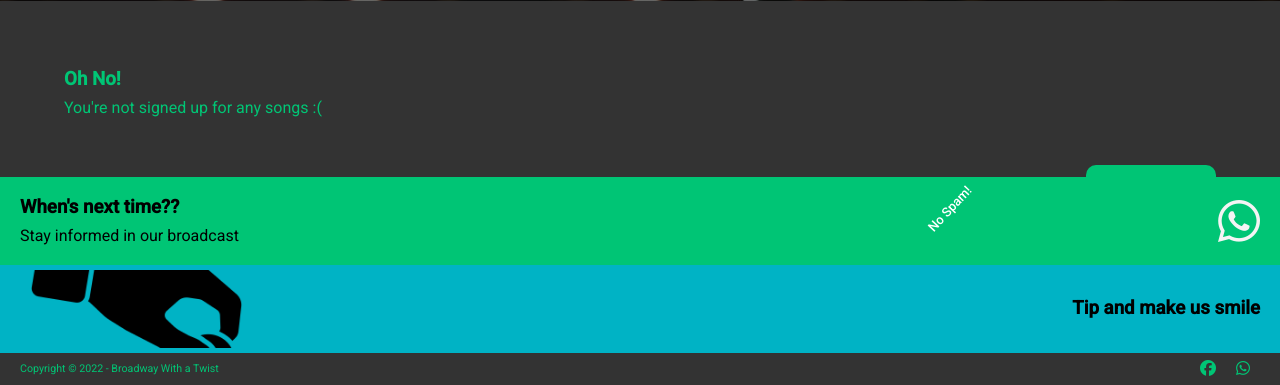
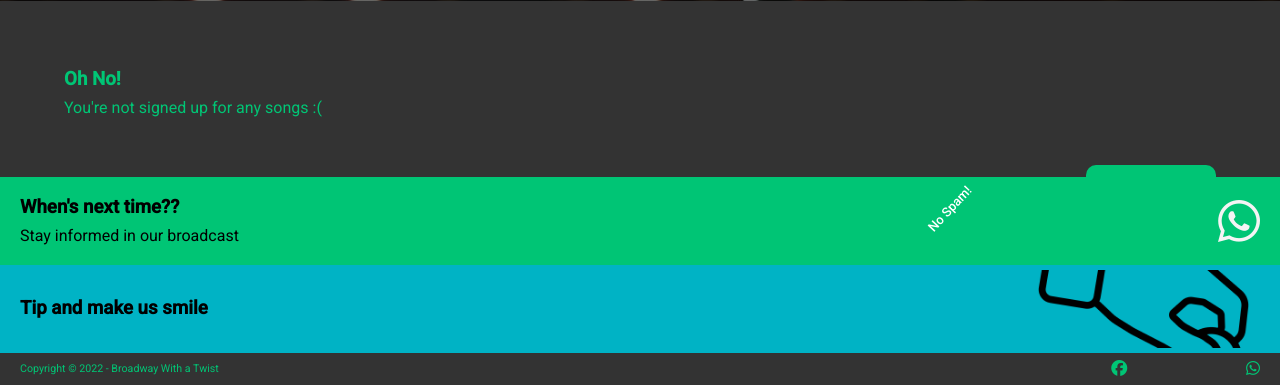
Before and after one commit to alonaviv/twist, a Django app: page /home in a window 1280 px wide. Shown: the part 415-800 px from the top of the page. Run offline with Django 3.2, Linux system fonts and the light colour scheme; the visitor is signed in with stand-in values (Sample User, id 1); data that the repository does not hold is empty; some libraries are stand-ins or nearby versions; some web fonts are replaced.

Commit message:
small UI improvements

```diff
--- a/song_signup/static/css/main.css
+++ b/song_signup/static/css/main.css
@@ -536,11 +536,11 @@ nav {
     width: 30%; }
   #tip-us .column-1 {
     display: flex;
-    justify-content: flex-end;
+    justify-content: flex-start;
     align-items: center; }
   #tip-us .column-2 {
     display: flex;
-    justify-items: center;
+    justify-content: flex-end;
     align-items: center; }
     #tip-us .column-2 img {
       object-fit: cover;
@@ -663,11 +663,11 @@ footer {
       font-size: 10.666rem; }
     footer .container #footer-links {
       height: 100%;
+      width: 12%;
       display: flex;
       flex-direction: row;
-      justify-content: center;
+      justify-content: space-between;
       align-items: center; }
       footer .container #footer-links i {
         height: 100%;
-        width: auto;
-        margin: 0 10rem; }
+        width: auto; }
--- a/song_signup/static/scss/_home.scss
+++ b/song_signup/static/scss/_home.scss
@@ -143,6 +143,7 @@
   i {
     color: #f4f4f4;
   }
+
   .column-1 {
     display: flex;
     flex-direction: column;
@@ -178,13 +179,13 @@
 
   .column-1 {
     display: flex;
-    justify-content: flex-end;
+    justify-content: flex-start;
     align-items: center;
   }
 
   .column-2 {
     display: flex;
-    justify-items: center;
+    justify-content: flex-end;
     align-items: center;
 
     img {
--- a/song_signup/static/scss/main.scss
+++ b/song_signup/static/scss/main.scss
@@ -79,15 +79,15 @@ footer {
 
     #footer-links {
       height: 100%;
+      width: 12%;
       display: flex;
       flex-direction: row;
-      justify-content: center;
+      justify-content: space-between;
       align-items: center;
 
       i {
         height: 100%;
         width: auto;
-        margin: 0 10rem;
       }
     }
   }
--- a/templates/song_signup/home.html
+++ b/templates/song_signup/home.html
@@ -89,7 +89,7 @@
     </a>
     <a href="{% url 'tip_us' %}">
         <div id="tip-us" class="flex-card secondary-card">
-            <div class="row reverse">
+            <div class="row">
                 <div class="column larger">
                     <div class="column-1">
                         <h3>Tip and make us smile</h3>
@@ -97,7 +97,7 @@
                 </div>
                 <div class="column smaller">
                     <div class="column-2">
-                        <img src="{% static 'img/main/tip-icon.png' %}" alt="">
+                        <img src="{% static 'img/main/tip-icon-outline.png' %}" alt="">
                     </div>
                 </div>
             </div>
```
Also changed, not shown: song_signup/static/img/main/tip-icon-outline.png (added).
